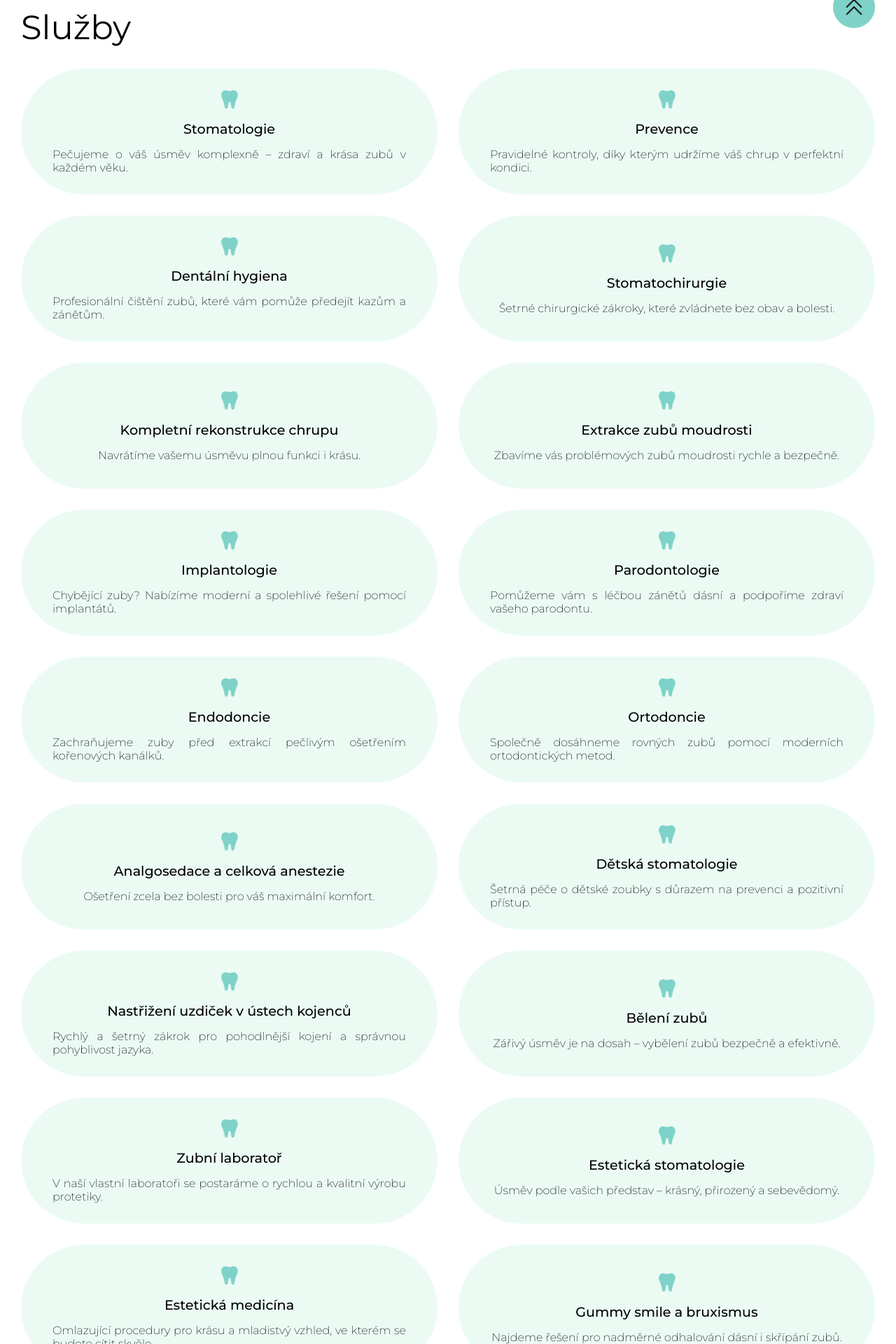
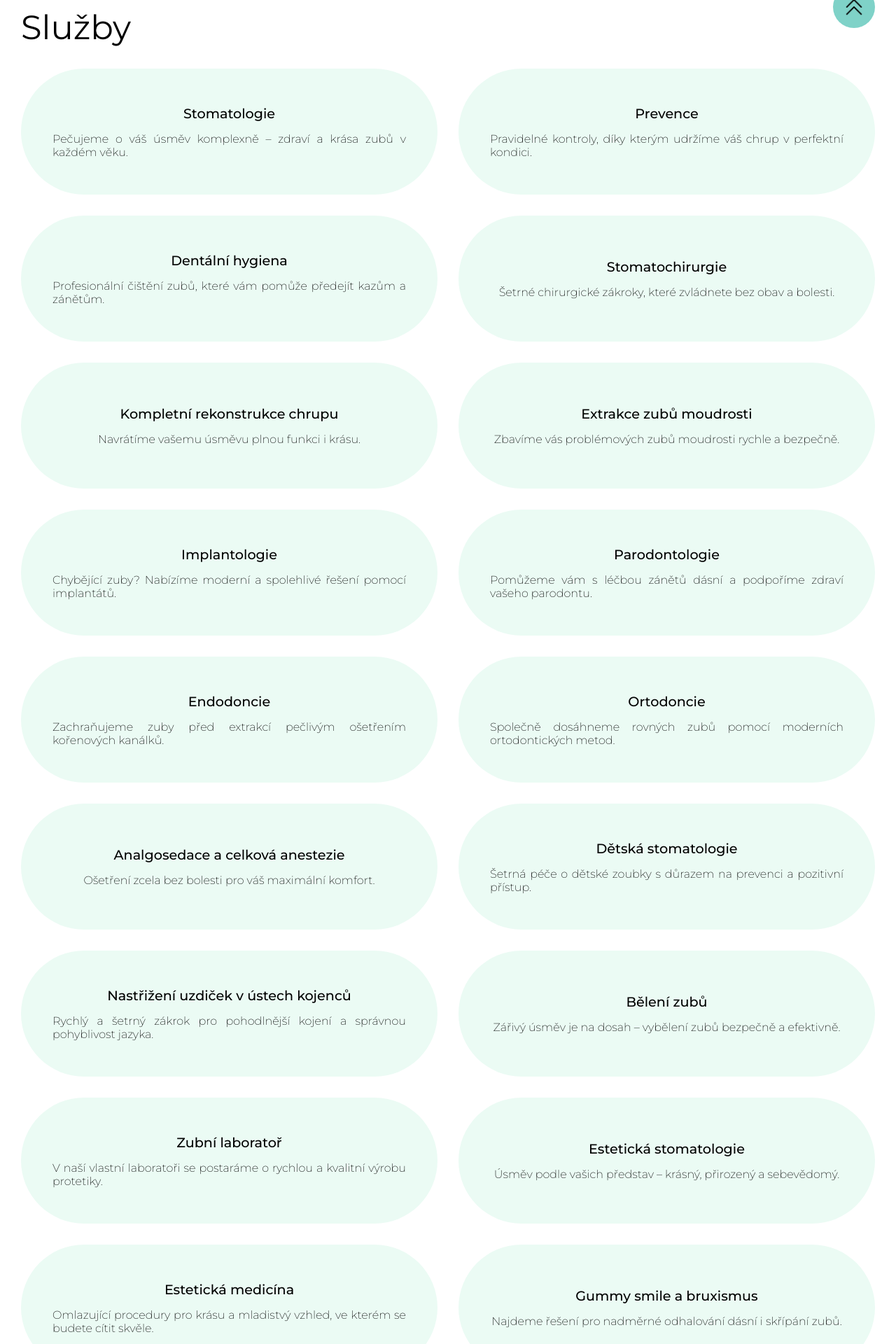
Before and after one commit to stepandordiai/natadent, a React (Vite) app: page / in a window 1280 px wide. Shown: the part 820-2740 px from the top of the page at 70% size. Built offline with nearby package versions, Linux system fonts and the light colour scheme.

Commit message:
v3.0.12 Update home__services

```diff
--- a/src/pages/Home/Home.jsx
+++ b/src/pages/Home/Home.jsx
@@ -70,157 +70,126 @@ const Home = () => {
                 <h2 className="home__services-title">{t("services_title")}</h2>
                 <div className="home__services-grid">
                     <NavLink className="home__service js-service">
-                        <img width={30} src={logoIcon} alt="Logo" />
                         <h4>{t("service_1")}</h4>
                         <p>{t("service_desc_1")}</p>
                     </NavLink>
                     <NavLink className="home__service js-service">
-                        <img width={30} src={logoIcon} alt="Logo" />
                         <h4>{t("service_2")}</h4>
                         <p>{t("service_desc_2")}</p>
                     </NavLink>
                     <NavLink className="home__service js-service">
-                        <img width={30} src={logoIcon} alt="Logo" />
                         <h4>{t("service_3")}</h4>
                         <p>{t("service_desc_3")}</p>
                     </NavLink>
                     <NavLink className="home__service js-service">
-                        <img width={30} src={logoIcon} alt="Logo" />
                         <h4>{t("service_4")}</h4>
                         <p>{t("service_desc_4")}</p>
                     </NavLink>
                     <NavLink className="home__service js-service">
-                        <img width={30} src={logoIcon} alt="Logo" />
                         <h4>{t("service_5")}</h4>
                         <p>{t("service_desc_5")}</p>
                     </NavLink>
                     <NavLink className="home__service js-service">
-                        <img width={30} src={logoIcon} alt="Logo" />
                         <h4>{t("service_6")}</h4>
                         <p>{t("service_desc_6")}</p>
                     </NavLink>
                     <NavLink className="home__service js-service">
-                        <img width={30} src={logoIcon} alt="Logo" />
                         <h4>{t("service_7")}</h4>
                         <p>{t("service_desc_7")}</p>
                     </NavLink>
                     <NavLink className="home__service js-service">
-                        <img width={30} src={logoIcon} alt="Logo" />
                         <h4>{t("service_8")}</h4>
                         <p>{t("service_desc_8")}</p>
                     </NavLink>
                     <NavLink className="home__service js-service">
-                        <img width={30} src={logoIcon} alt="Logo" />
                         <h4>{t("service_9")}</h4>
                         <p>{t("service_desc_9")}</p>
                     </NavLink>
                     <NavLink className="home__service js-service">
-                        <img width={30} src={logoIcon} alt="Logo" />
                         <h4>{t("service_10")}</h4>
                         <p>{t("service_desc_10")}</p>
                     </NavLink>
                     <NavLink className="home__service js-service">
-                        <img width={30} src={logoIcon} alt="Logo" />
                         <h4>{t("service_11")}</h4>
                         <p>{t("service_desc_11")}</p>
                     </NavLink>
                     <NavLink className="home__service js-service">
-                        <img width={30} src={logoIcon} alt="Logo" />
                         <h4>{t("service_12")}</h4>
                         <p>{t("service_desc_12")}</p>
                     </NavLink>
                     <NavLink className="home__service js-service">
-                        <img width={30} src={logoIcon} alt="Logo" />
                         <h4>{t("service_13")}</h4>
                         <p>{t("service_desc_13")}</p>
                     </NavLink>
                     <NavLink className="home__service js-service">
-                        <img width={30} src={logoIcon} alt="Logo" />
                         <h4>{t("service_14")}</h4>
                         <p>{t("service_desc_14")}</p>
                     </NavLink>
                     <NavLink className="home__service js-service">
-                        <img width={30} src={logoIcon} alt="Logo" />
                         <h4>{t("service_15")}</h4>
                         <p>{t("service_desc_15")}</p>
                     </NavLink>
                     <NavLink className="home__service js-service">
-                        <img width={30} src={logoIcon} alt="Logo" />
                         <h4>{t("service_16")}</h4>
                         <p>{t("service_desc_16")}</p>
                     </NavLink>
                     <NavLink className="home__service js-service">
-                        <img width={30} src={logoIcon} alt="Logo" />
                         <h4>{t("service_17")}</h4>
                         <p>{t("service_desc_17")}</p>
                     </NavLink>
                     <NavLink className="home__service js-service">
-                        <img width={30} src={logoIcon} alt="Logo" />
                         <h4>{t("service_18")}</h4>
                         <p>{t("service_desc_18")}</p>
                     </NavLink>
                     <NavLink className="home__service js-service">
-                        <img width={30} src={logoIcon} alt="Logo" />
                         <h4>{t("service_19")}</h4>
                         <p>{t("service_desc_19")}</p>
                     </NavLink>
                     <NavLink className="home__service js-service">
-                        <img width={30} src={logoIcon} alt="Logo" />
                         <h4>{t("service_20")}</h4>
                         <p>{t("service_desc_20")}</p>
                     </NavLink>
                     <NavLink className="home__service js-service">
-                        <img width={30} src={logoIcon} alt="Logo" />
                         <h4>{t("service_21")}</h4>
                         <p>{t("service_desc_21")}</p>
                     </NavLink>
                     <NavLink className="home__service js-service">
-                        <img width={30} src={logoIcon} alt="Logo" />
                         <h4>{t("service_22")}</h4>
                         <p>{t("service_desc_22")}</p>
                     </NavLink>
                     <NavLink className="home__service js-service">
-                        <img width={30} src={logoIcon} alt="Logo" />
                         <h4>{t("service_23")}</h4>
                         <p>{t("service_desc_23")}</p>
                     </NavLink>
                     <NavLink className="home__service js-service">
-                        <img width={30} src={logoIcon} alt="Logo" />
                         <h4>{t("service_24")}</h4>
                         <p>{t("service_desc_24")}</p>
                     </NavLink>
                     <NavLink className="home__service js-service">
-                        <img width={30} src={logoIcon} alt="Logo" />
                         <h4>{t("service_25")}</h4>
                         <p>{t("service_desc_25")}</p>
                     </NavLink>
                     <NavLink className="home__service js-service">
-                        <img width={30} src={logoIcon} alt="Logo" />
                         <h4>{t("service_26")}</h4>
                         <p>{t("service_desc_26")}</p>
                     </NavLink>
                     <NavLink className="home__service js-service">
-                        <img width={30} src={logoIcon} alt="Logo" />
                         <h4>{t("service_27")}</h4>
                         <p>{t("service_desc_27")}</p>
                     </NavLink>
                     <NavLink className="home__service js-service">
-                        <img width={30} src={logoIcon} alt="Logo" />
                         <h4>{t("service_28")}</h4>
                         <p>{t("service_desc_28")}</p>
                     </NavLink>
                     <NavLink className="home__service js-service">
-                        <img width={30} src={logoIcon} alt="Logo" />
                         <h4>{t("service_29")}</h4>
                         <p>{t("service_desc_29")}</p>
                     </NavLink>
                     <NavLink className="home__service js-service">
-                        <img width={30} src={logoIcon} alt="Logo" />
                         <h4>{t("service_30")}</h4>
                         <p>{t("service_desc_30")}</p>
                     </NavLink>
                     <NavLink className="home__service js-service">
-                        <img width={30} src={logoIcon} alt="Logo" />
                         <h4>{t("service_31")}</h4>
                         <p>{t("service_desc_31")}</p>
                     </NavLink>
```
